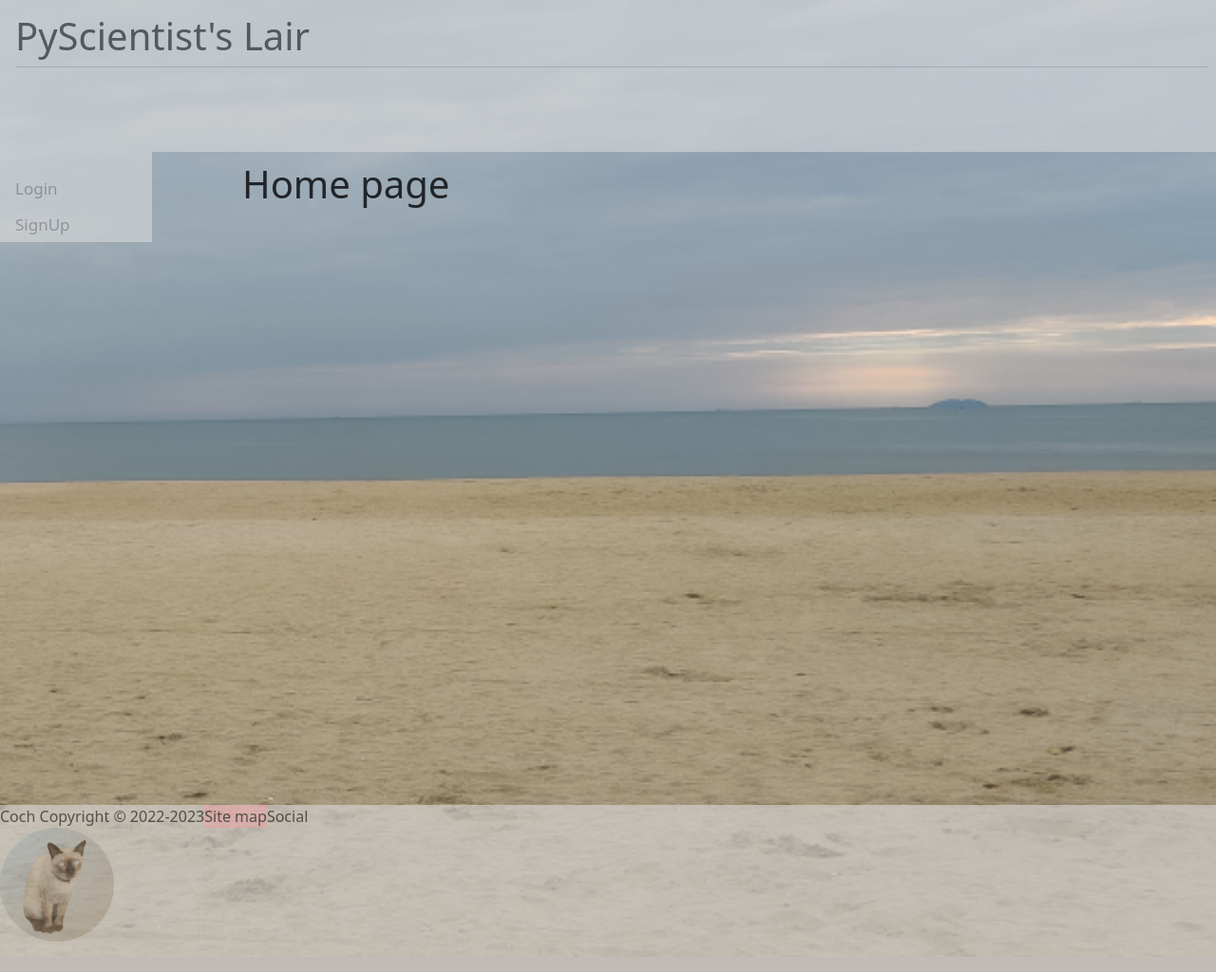
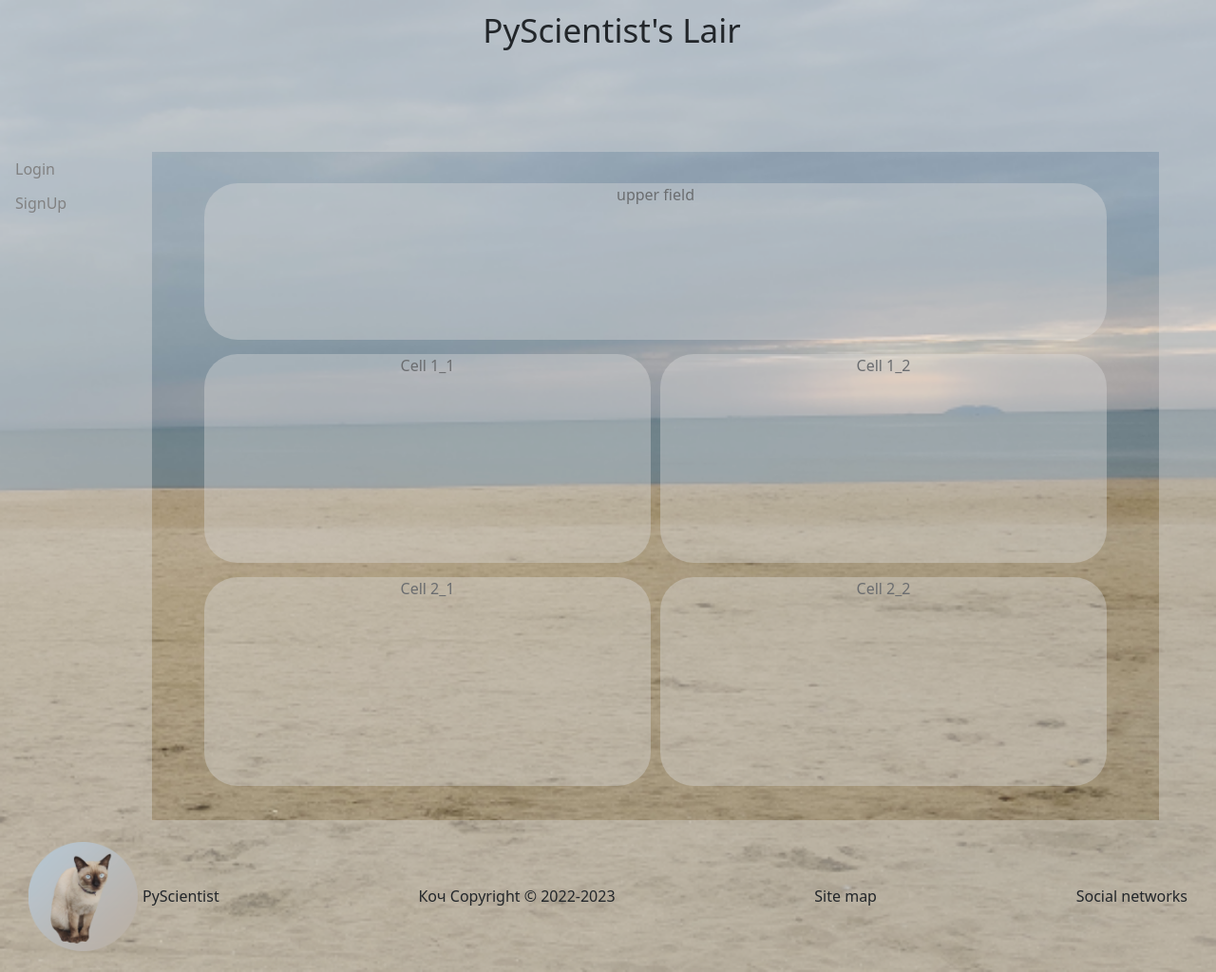
Before and after one commit to PyScientist/PyScientistLair, a Django app: page / in a window 1280 px wide. Shown: the whole page at 95% size. Run offline with Django 4.2, Linux system fonts and the light colour scheme.

Commit message:
-base and homepage css and html layout edit

```diff
--- a/main.py
+++ b/main.py
@@ -3,5 +3,5 @@ import os
 from django.core.management import execute_from_command_line
 
 os.environ.setdefault('DJANGO_SETTINGS_MODULE', 'PyScientistsLair.settings')
-#execute_from_command_line('manage.py runserver 127.0.0.1:8000'.split())
-execute_from_command_line('manage.py runserver 0.0.0.0:8000'.split())
+execute_from_command_line('manage.py runserver 127.0.0.1:8000'.split())
+#execute_from_command_line('manage.py runserver 0.0.0.0:8000'.split())
--- a/main/static/css/style.css
+++ b/main/static/css/style.css
@@ -4,71 +4,194 @@
   background-size: cover;
 }
 
+
+.header_fake {
+  height: 160px;
+  width: 100%;
+  background-color: #D9D9D9;
+  opacity: .4;
+}
+
 .header {
+  margin-top: -160px;
+  opacity: .99;
   padding: 6px 8px 6px 16px;
   width: 100%;
   height: 160px;
-  background-color: #D9D9D9;
-  opacity: .6;
 }
 
-.sidenav {
-  width: 160px;
-  position: fixed;
-  z-index: 1;
-  top: 160;
-  left: 0;
-  background-color: #D9D9D9;
-  opacity: .6;
-  overflow-x:  :hidden;
-  padding-top: 20px;
-  }
+.header p {
+    font-size: 35px;
+    width: 100%;
+    text-align: center;
+}
 
-.sidenav a {
+.main_field_section {
+    display: grid;
+    gap: 55px;
+    grid-template-columns: 160px auto 60px;
+    }
+
+.full_sidenav_left {
+    display: flex;
+    }
+
+.fake_sidenav_left {
+    width: 160px;
+    height: 704px;
+    background-color: #D9D9D9;
+    opacity: .4;
+    }
+
+.sidenav_left {
+    margin-left: -160px;
+    opacity: .99;
+    width: 160px;
+    height: 704px;
+    }
+
+.sidenav_left a {
   padding: 6px 8px 6px 16px;
   text-decoration: none;
-  font-size: 17px;
+  font-size: 16px;
   color: #818181;
   display: block;
   }
 
-.sidenav a:hover {
+.sidenav_left a:hover {
   color:#F1F1F1;
   }
 
-.main {
-  height: 688px;
-  margin-left:245px;
-  padding:10px;
-  }
+.content_field {
+  height: 704px;
+ }
+
+.full_sidenav_right {
+    display: flex;
+}
+
+.fake_sidenav_right {
+  background-color: #D9D9D9;
+  opacity: .4;
+  width: 60px;
+  height: 704px;
+}
+
+.sidenav_right {
+  margin-left: -60px;
+  opacity: .99;
+  width: 60px;
+  height: 704px;
+}
+
+.content_field {
+    width: 100%;
+    text-align: center;
+}
+
+.full_home_upper_field {
+    margin-top: 33px;
+    display: block;
+}
+
+.fake_home_upper_field {
+    height: 165px;
+    width: 100%;
+    background-color: #D9D9D9;
+    opacity: .4;
+    border-radius: 35px;
+}
+
+.home_upper_field {
+    margin-top: -165px;
+    height: 165px;
+    width: 100%;
+    opacity: 0.99
+    border-radius: 35px;
+}
+
+.home_items_row {
+    display: flex;
+    gap: 10px;
+}
+
+.full_home_item_cell {
+    display: block;
+    width: 100%;
+    margin-top: 15px;
+}
+
+.fake_home_item_cell {
+    height: 220px;
+    background-color: #D9D9D9;
+    opacity: .4;
+    border-radius: 35px;
+}
+
+.home_item_cell {
+    margin-top: -220px;
+    height: 220px;
+    opacity: 0.99
+    border-radius: 35px;
+}
+
+#footer_fake {
+  height: 160px;
+  width: 100%;
+  background-color: #D9D9D9;
+  opacity: .4;
+}
+
+#footer {
+  margin-top: -160px;
+  opacity: .99;
+  width: 100%;
+  height: 160px;
+  display: flex;
+  justify-content: space-between;
+  text-align: center;
+  padding-left:30px;
+  padding-right:30px
+}
+
+#copyrite {
+  display: flex;
+  align-items: center;
+}
+
+#sitemap {
+  display: flex;
+  align-items: center;
+  width = 200px;
+}
+
+#social {
+  display: flex;
+  align-items: center;
+  width = 200px;
+}
+
+#footer-logo {
+  display: flex;
+  align-items: center;
+  width = 140px;
+}
+
+.footer span {
+    font-size: 16px;
+    width: 100%;
+    text-align: center;
+}
+
+img.footer-logo {
+  width: 120px;
+  padding-right: 5px;
+}
+
+
+
+
 
 .view_show_lists {
   color:red
   }
-
-#footer {
-  background-color: #D9D9D9;
-  opacity: .6;
-  height: 160px;
-}
-
-#copywrite {
-  display: table-cell;
-}
-
-#sitemap {
-  display: table-cell;
-  background-color:pink
-}
-
-#social {
-  display: table-cell;
-}
-
-#footer-logo {
-  display: table-cell;
-}
-
-img.footer-logo {
-  width: 120px;
-}
--- a/main/templates/main/base.html
+++ b/main/templates/main/base.html
@@ -1,5 +1,6 @@
 <!doctype html>
 <html lang="en">
+
     <head>
         <meta charset="utf-8">
         <meta name="viewport" content="width=device-width, initial-scale=1">
@@ -11,28 +12,61 @@
         <title> {% block title %} PyScientist's Lair {% endblock %} </title>
 
     </head>
+
     <body class = desktop_main>
+
+        <div class=header_fake></div>
         <div class=header>
-            <h1 class = "mt-2">PyScientist's Lair</h1>
-            <hr class = "mt-0 mb-4">
+            <p>PyScientist's Lair</p>
         </div>
-        <div class="sidenav">
+
+        <section class="main_field_section">
+
+            <div class="full_sidenav_left">
+                <div class="fake_sidenav_left"></div>
+                <nav class="sidenav_left">
                       {% if user.is_authenticated %} <a href="/home">Home</a> {% endif %}
                       {% if user.is_authenticated %} <a href="/create_to_do_list">Create ToDoList</a> {% endif %}
                       {% if user.is_authenticated %} <a href="/view_to_do_lists">View ToDoLists</a> {% endif %}
                       {% if user.is_authenticated == False %} <a href="/login">Login</a> {% endif %}
                       {% if user.is_authenticated == False %} <a href="/register">SignUp</a> {% endif %}
                       {% if user.is_authenticated %} <a href="/logout">Logout</a> {% endif %}
+                </nav>
             </div>
-        <div id="content", name="content", class="main">
-            <div calss="raw-justify-content-center">
-                <div class="col-8">
 
+            <div id="content", class="content_field">
                 {% block content %}
                 {% endblock %}
             </div>
+
+            <div class="full_sidenav_right">
+                <div class="fake_sidenav_right"></div>
+                <nav class="sidenav_right">
+
+                </nav>
+            </div>
+
+        </section>
+
+        <footer>
+            <div id="footer_fake"></div>
+  	        <div id="footer" class="footer">
+                <div id="footer-logo">
+                    <img class ="footer-logo" src="/static/images/thai_cat.png" alt = "Thai cat">
+                    <span>PyScientist</span>
+                </div>
+                <div id="copyrite">
+                    <span>Коч Copyright &copy 2022-2023</span>
+                </div>
+  		        <div id="sitemap">
+                    <span>Site map</span>
+                </div>
+                <div id="social">
+                    <span>Social networks</span>
                 </div>
             </div>
+        </footer>
+
         <script src="https://cdn.jsdelivr.net/npm/bootstrap@5.2.3/dist/js/bootstrap.bundle.min.js"
         integrity="sha384-kenU1KFdBIe4zVF0s0G1M5b4hcpxyD9F7jL+jjXkk+Q2h455rYXK/7HAuoJl+0I4"
         crossorigin="anonymous"></script>
@@ -40,21 +74,5 @@
         <script src="https://cdn.jsdelivr.net/npm/@popperjs/core@2.11.6/dist/umd/popper.min.js"
         integrity="sha384-oBqDVmMz9ATKxIep9tiCxS/Z9fNfEXiDAYTujMAeBAsjFuCZSmKbSSUnQlmh/jp3"
         crossorigin="anonymous"></script>
-
-      <footer>
-  	  <div id="footer">
-  		  <div id="copywrite">
-          Coch Copyright © 2022-2023
-        </div>
-  		  <div id="sitemap">
-          Site map
-        </div>
-  		  <div id="social">
-          Social
-        </div>
-  		  <div id="footer-logo"></div>
-          <img class ="footer-logo" src="/static/images/thai_cat.png" alt=”Thai cat”>
-  	    </div>
-    </footer>
     </body>
 </html>
--- a/main/templates/main/home.html
+++ b/main/templates/main/home.html
@@ -5,5 +5,30 @@ Home
 {% endblock %}
 
 {% block content %}
-<h1>Home page</h1>
+    <div class="full_home_upper_field">
+        <div class="fake_home_upper_field"></div>
+        <div class="home_upper_field">upper field</div>
+    </div>
+    <div class="home_items_row">
+        <div class="full_home_item_cell">
+            <div class="fake_home_item_cell"></div>
+            <div class="home_item_cell"><span>Cell 1_1</span></div>
+        </div>
+        <div class="full_home_item_cell">
+            <div class="fake_home_item_cell"></div>
+            <div class="home_item_cell"><span>Cell 1_2</span></div>
+        </div>
+    </div>
+    <div class="home_items_row">
+        <div class="full_home_item_cell">
+            <div class="fake_home_item_cell"></div>
+            <div class="home_item_cell"><span>Cell 2_1</span></div>
+        </div>
+        <div class="full_home_item_cell">
+            <div class="fake_home_item_cell"></div>
+            <div class="home_item_cell"><span>Cell 2_2</span></div>
+        </div>
+    </div>
+
+
 {% endblock %}
```
Also changed, not shown: db.sqlite3. Lines whose indentation alone changed are shown as unchanged.
